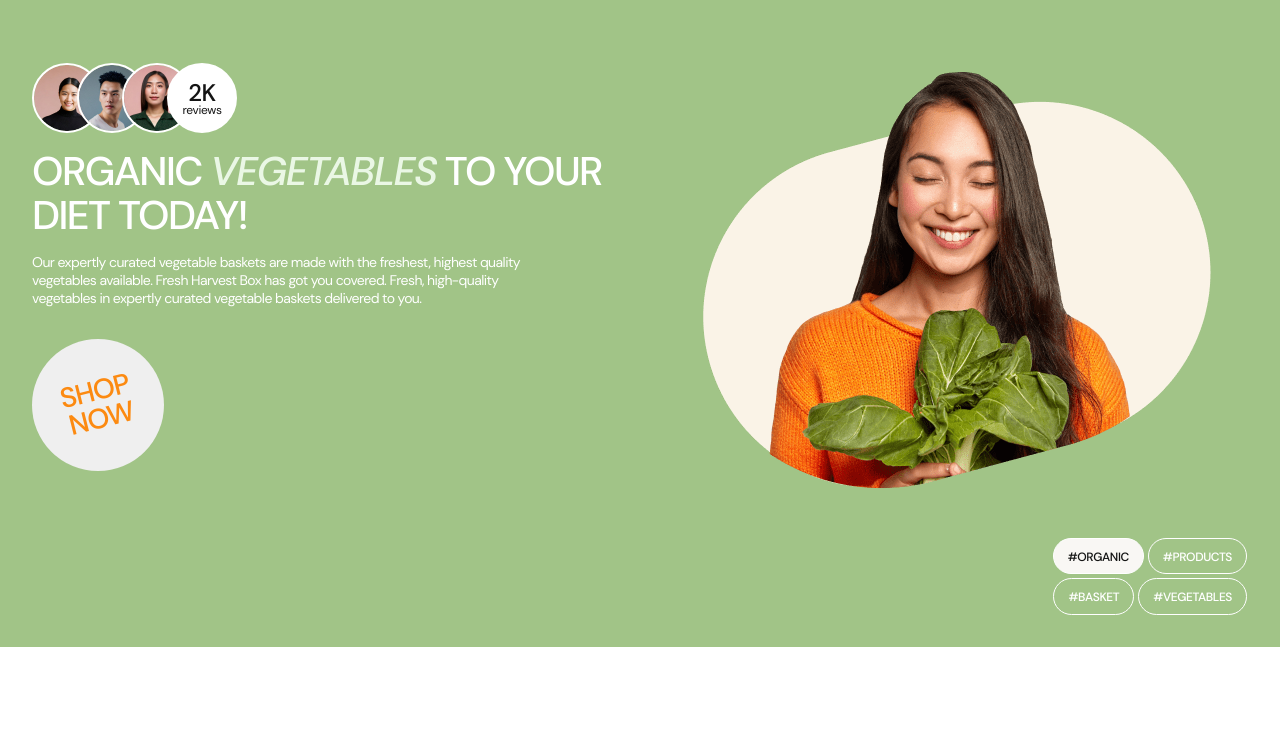
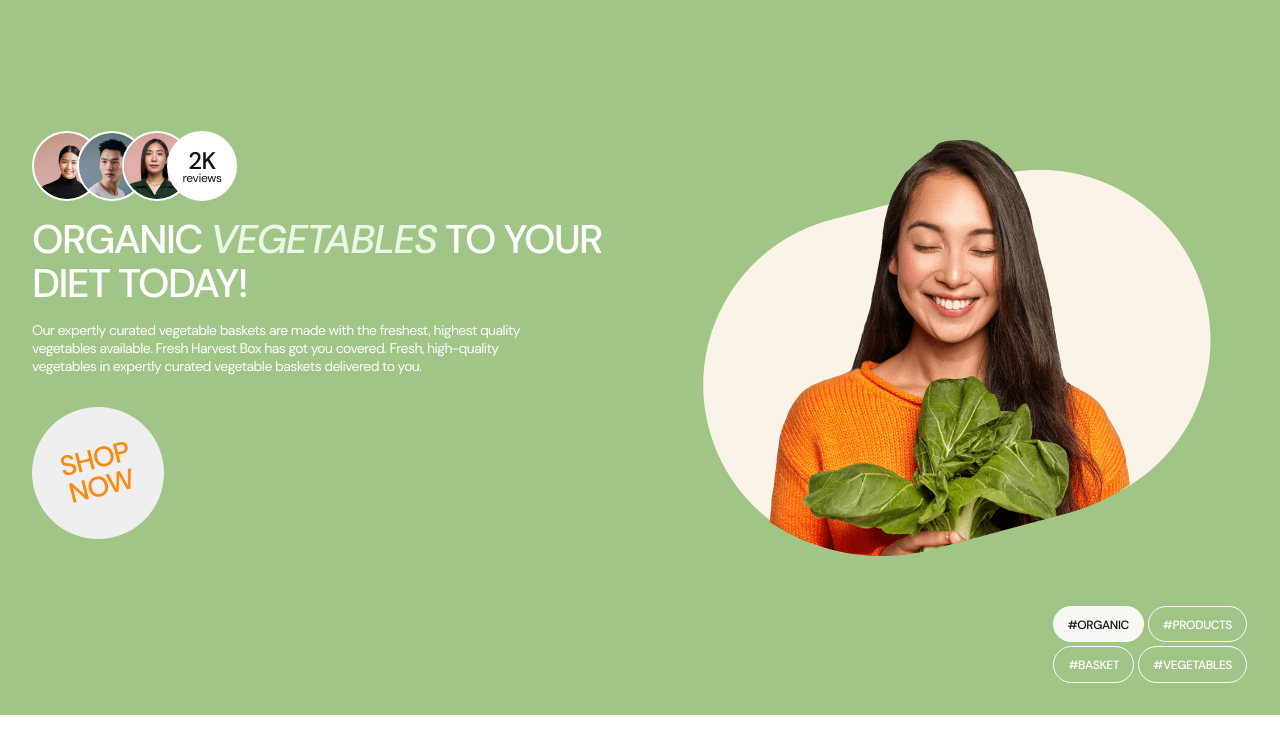
Before and after one commit to GoitStudentsWorks/html_css_91_Byshov92, a website built with Vite: page src/index.html in a window 1280 px wide. Shown: the part 53-800 px from the top of the page. Built offline with nearby package versions, Linux system fonts and the light colour scheme.

Commit message:
last fixed

```diff
--- a/src/css/footer.css
+++ b/src/css/footer.css
@@ -83,6 +83,7 @@
   gap: 20px;
   margin-bottom: 40px;
   align-items: flex-start;
+  /* justify-content: center; */
 }
 
 .footer-social-item {
--- a/src/css/hero.css
+++ b/src/css/hero.css
@@ -229,7 +229,7 @@
 @media screen and (min-width: 1280px) {
   .hero-container {
     max-width: 1280px;
-    padding: 66px 32px 32px 32px;
+    padding: 134px 32px 32px 32px;
   }
   .hero-list-desctop {
     display: flex;
```
Also changed, not shown: src/partials/footer.html (+3 -1 lines).
